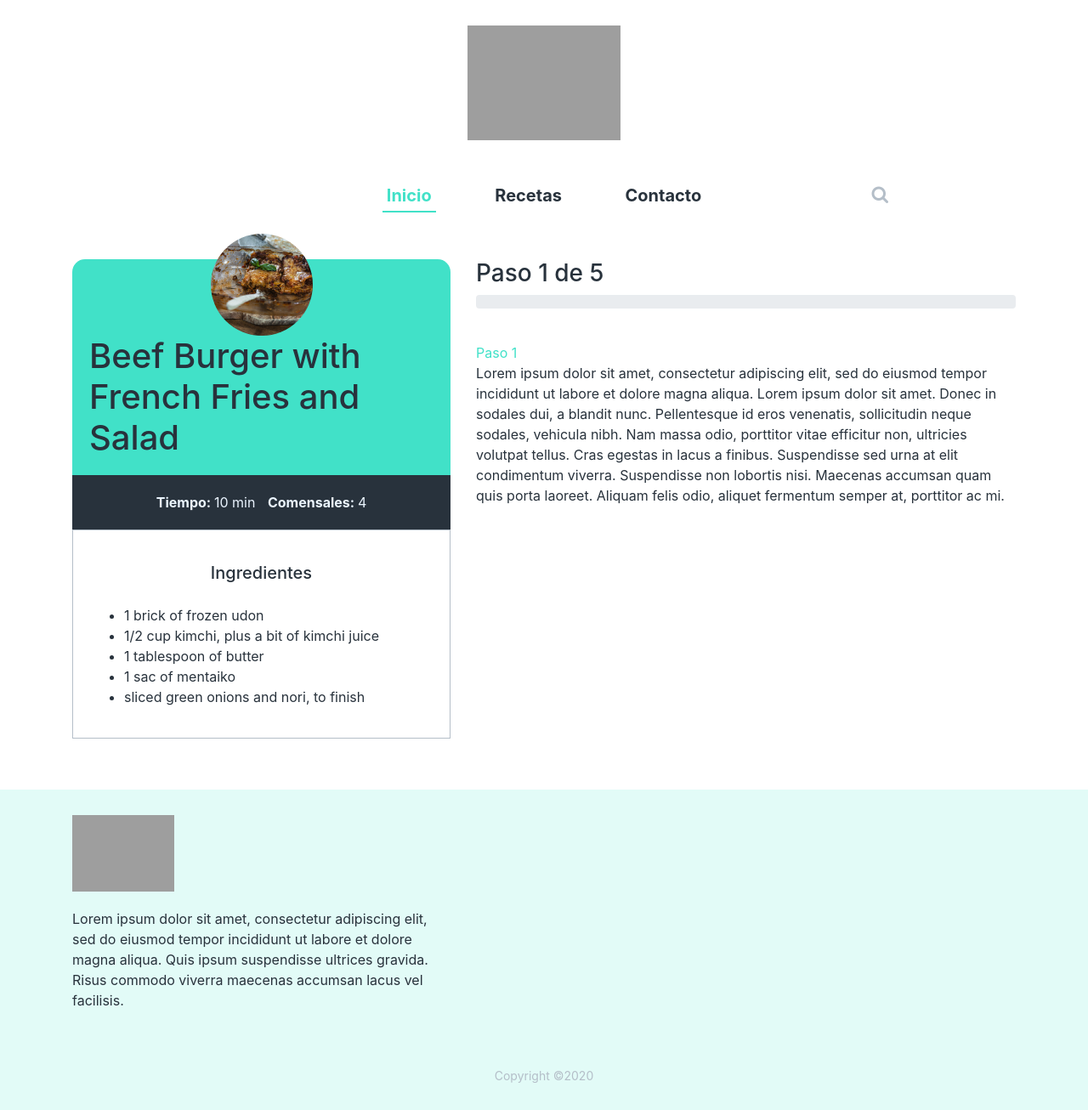
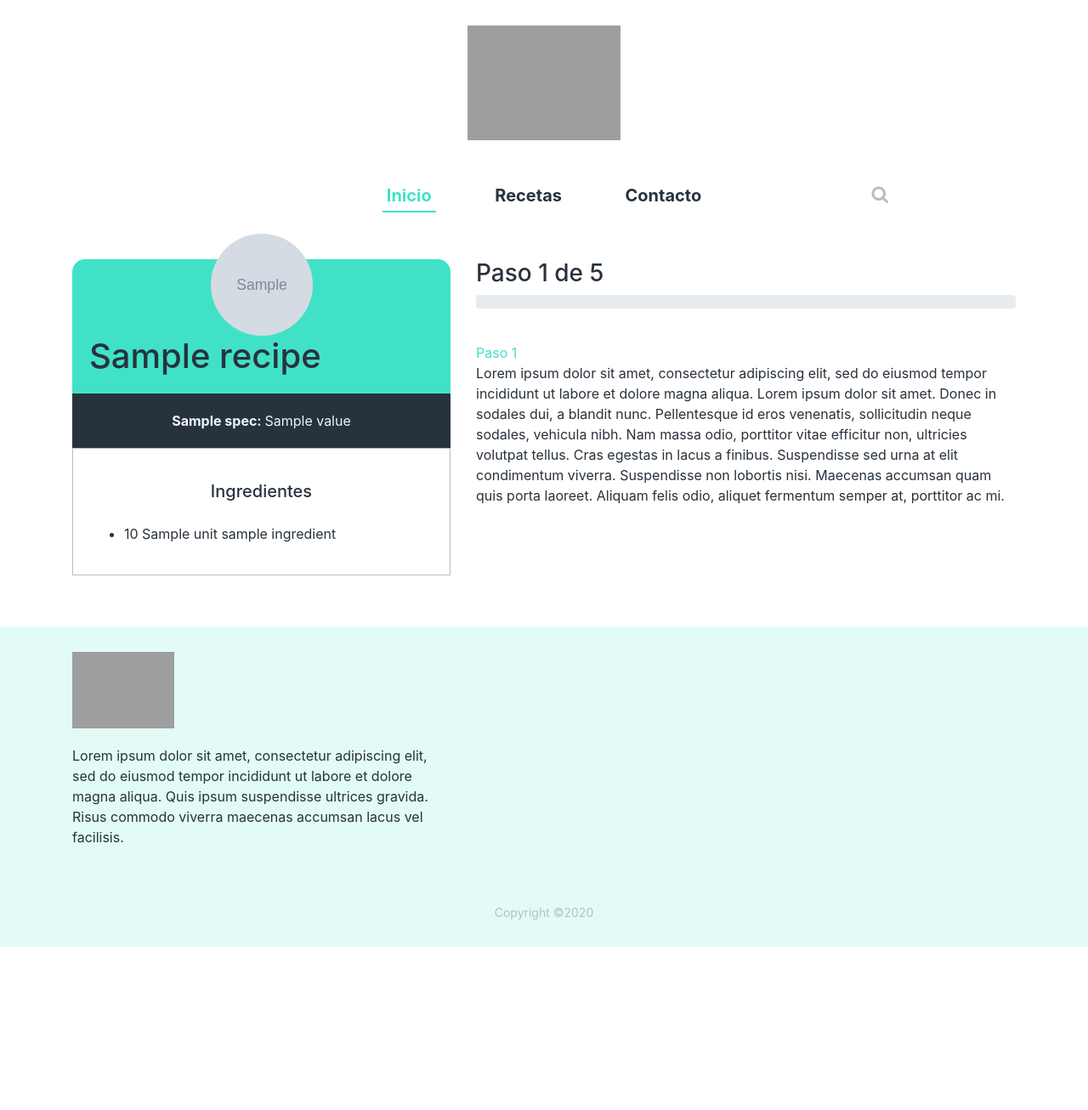
Before and after one commit to barbaragavalda/cuinadeprofit.cat, a PHP site: template src/Web/View/recipe/detail.twig in a window 1280 px wide. Shown: the whole page at 85% size. After the commit the page ends 1114 px from the top, so only its background shows below. Run offline with PHP 8.4, Linux system fonts and the light colour scheme; the template is opened without the code that fills it: most values are stand-ins (such as "Sample title", 1, 10 or a date in 2020); grey boxes marked "Sample" are stand-in pictures; some libraries are stand-ins or nearby versions; grey boxes are pictures that could not be loaded.

Commit message:
more recipe

```diff
--- a/config/web/routing.php
+++ b/config/web/routing.php
@@ -3,6 +3,8 @@
 $config = array(
 
     'routing' => array(
+        '404'                  => 'DefaultController',
+
         ''                     => 'Home',
         _('receta') . '/{uri}' => 'Recipe\\Detail'
     )
--- a/public/static/css/style.css
+++ b/public/static/css/style.css
@@ -432,8 +432,11 @@ section h5 {
 	-o-transform: translateX(-60px);
 	transform: translateX(-60px);
 }
+.ingredients header .img + h1{
+	padding-top: 90px;
+}
 .ingredients header h1{
-	padding: 90px 20px 20px 20px;
+	padding: 20px;
 	margin-bottom: 0;
 	border-top-left-radius: 15px;
 	border-top-right-radius: 15px;
--- a/src/Web/View/recipe/detail.twig
+++ b/src/Web/View/recipe/detail.twig
@@ -42,21 +42,24 @@
             <aside class="col-lg-5">
                 <div class="ingredients">
                     <header>
-                        <div class="img" style="background-image: url('{{ staticDomain }}img/dummy/lasagna.jpg')"></div>
-                        <h1 class="main-bg">Beef Burger with French Fries and Salad</h1>
-                        <ul class="black-bg">
-                            <li>{% trans %}Tiempo{% endtrans %}: <span>10 min</span></li>
-                            <li>{% trans %}Comensales{% endtrans %}: <span>4</span></li>
-                        </ul>
+                        {% if recipe.image %}
+                            <div class="img" style="background-image: url('{{ recipe.image }}')"></div>
+                        {% endif %}
+                        <h1 class="main-bg">{{ recipe.name }}</h1>
+                        {% if recipe.specs|length > 0 %}
+                            <ul class="black-bg">
+                                {% for spec in recipe.specs %}
+                                    <li>{{ spec.name }}: <span>{{ spec.value }}</span></li>
+                                {% endfor %}
+                            </ul>
+                        {% endif %}
                     </header>
                     <div class=" grey-border">
                         <h5>{% trans %}Ingredientes{% endtrans %}</h5>
                         <ul>
-                            <li>1 brick of frozen udon</li>
-                            <li>1/2 cup kimchi, plus a bit of kimchi juice</li>
-                            <li>1 tablespoon of butter</li>
-                            <li>1 sac of mentaiko</li>
-                            <li>sliced green onions and nori, to finish</li>
+                            {% for ingredient in recipe.ingredients %}
+                                <li>{{ ingredient.amount }} {{ ingredient.unit }} {{ ingredient.name|lower }}</li>
+                            {% endfor %}
                         </ul>
                     </div>
                 </div>
```
Also changed, not shown: src/Web/Controller/Recipe/Detail.php (+15 -2 lines), src/Web/Model/Recipe/Detail.php (added, +77 -0 lines), cuina-de-profit.sql, public/static/img/favicon.ico (added), 1 other file.
